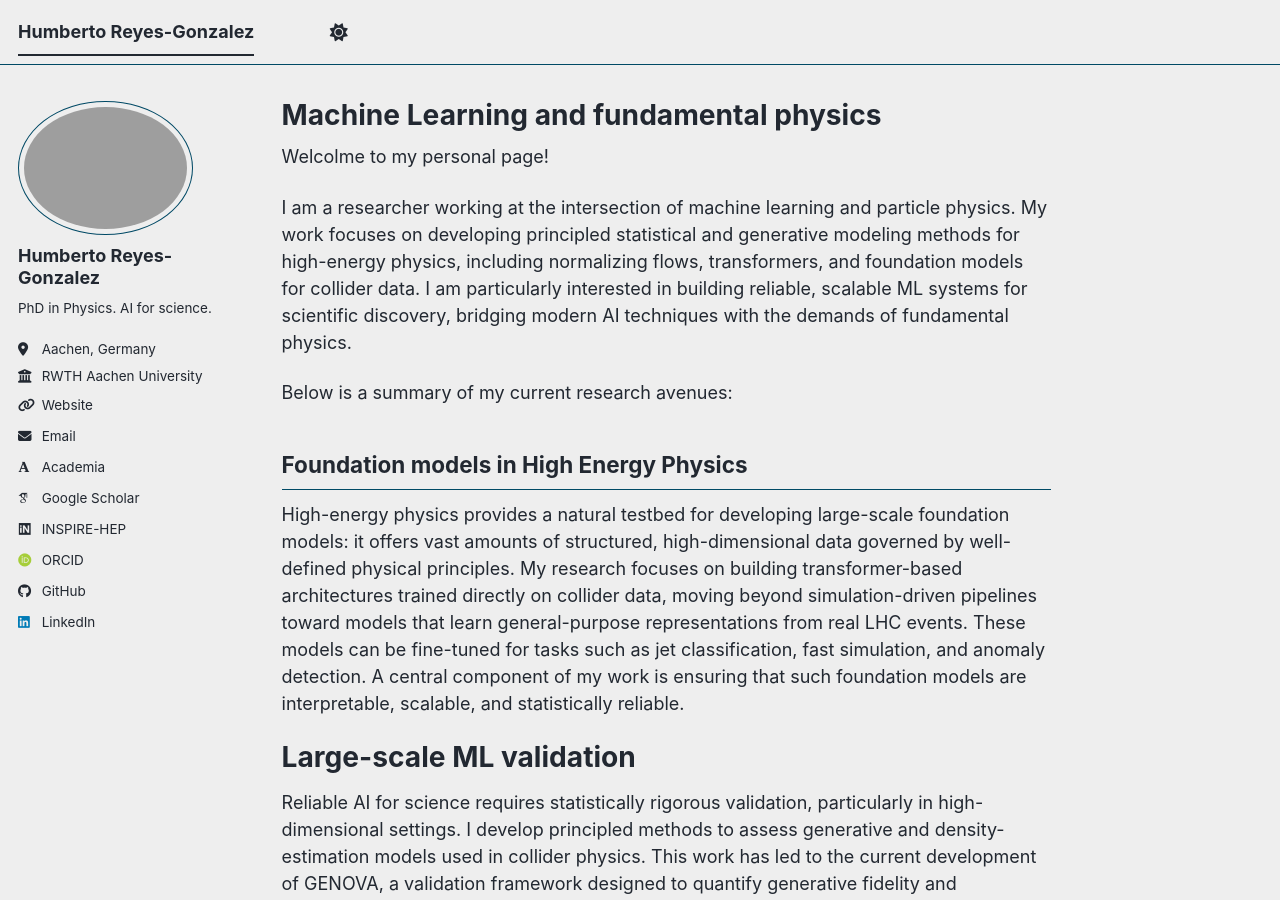
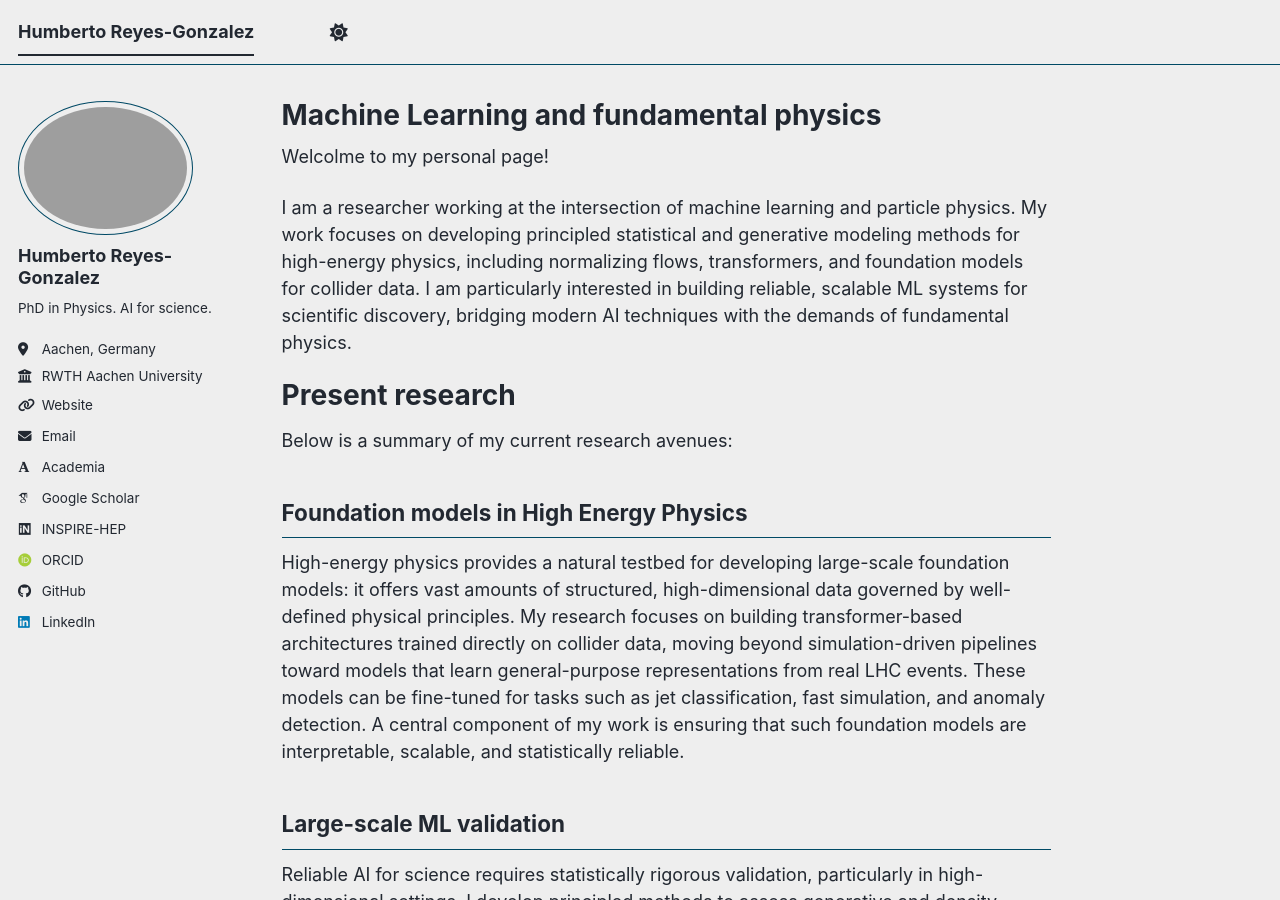
Before and after one commit to hreyes91/hreyes91.github.io, a Jekyll site: the page built from _pages/about.md, in a window 1280 px wide and 900 px high. Built offline with Jekyll 4.4.1, drawn with Linux system fonts in a browser that asks for light colours; some web fonts are replaced; a script bundle is joined from its source files by our own code; library files that are not in the unit come from our copies.

Commit message:
Update about.md

```diff
--- a/_pages/about.md
+++ b/_pages/about.md
@@ -12,19 +12,25 @@ Welcolme to my personal page!
 
 I am a researcher working at the intersection of machine learning and particle physics. My work focuses on developing principled statistical and generative modeling methods for high-energy physics, including normalizing flows, transformers, and foundation models for collider data. I am particularly interested in building reliable, scalable ML systems for scientific discovery, bridging modern AI techniques with the demands of fundamental physics.
 
+Present research
+======
+
+
  Below is a summary of my current research avenues:
+
+
 
 ## Foundation models in High Energy Physics
 
 High-energy physics provides a natural testbed for developing large-scale foundation models: it offers vast amounts of structured, high-dimensional data governed by well-defined physical principles. My research focuses on building transformer-based architectures trained directly on collider data, moving beyond simulation-driven pipelines toward models that learn general-purpose representations from real LHC events. These models can be fine-tuned for tasks such as jet classification, fast simulation, and anomaly detection. A central component of my work is ensuring that such foundation models are interpretable, scalable, and statistically reliable.
 
 
-Large-scale ML validation
-======
+## Large-scale ML validation
+
 
 Reliable AI for science requires statistically rigorous validation, particularly in high-dimensional settings. I develop principled methods to assess generative and density-estimation models used in collider physics. This work has led to the current development of GENOVA, a validation framework designed to quantify generative fidelity and robustness in complex scientific datasets. By hihg dimensional hypothesis testing, my goal is to establish scalable standards for trustworthy machine learning in high-energy physics and other data-intensive sciences. Moreover, I also foucs on assesing the limits of ML classification by robust methods based on the Neyman-Pearson lemma.
 
-Data-driven new physics searches
-======
+## Data-driven new physics searches
+
 
 The increasing complexity and volume of LHC data call for new strategies beyond traditional hypothesis-driven searches. My research develops data-driven and weakly supervised methods for discovering new physics, including anomaly detection, likelihood learning with normalizing flows, and ML-adapted reinterpretation of collider results. I also work on data-driven approaches to accelerate parameter exploration in search for new physics. These approaches aim to transform collider phenomenology into a more adaptive, ML-assisted framework where new physics can be systematically explored in high-dimensional parameter spaces
```
